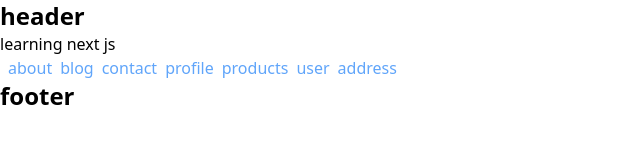
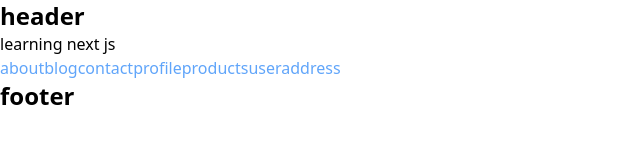
Before and after one commit to talha-fullstackdev/learning-next-js, a Next.js app in the folder learning-nextjs/: page / in a window 1280 px wide. Shown: the top 160 px of the page, without its empty margins (0-640 px from the left). Built offline with nearby package versions, Linux system fonts and the light colour scheme.

Commit message:
learn active links using usePathName in next js

```diff
--- a/learning-nextjs/src/app/page.js
+++ b/learning-nextjs/src/app/page.js
@@ -1,16 +1,49 @@
+"use client"
 import Link from "next/link";
+import { usePathname } from "next/navigation";
 export default function Home() {
-  const linkStyles = "ml-2 text-blue-400 hover:underline hover:underline-offset-4"
+  const pathName = usePathname()
+  const linkStyles =
+    "ml-2 text-blue-400 hover:underline hover:underline-offset-4";
+  const linksData = [
+    {
+      name: "about",
+      href: "/about",
+    },
+    {
+      name: "blog",
+      href: "/blog",
+    },
+    {
+      name: "contact",
+      href: "/contact",
+    },
+    {
+      name: "profile",
+      href: "/profile",
+    },
+    {
+      name: "products",
+      href: "/products",
+    },
+    {
+      name: "user",
+      href: "/user",
+    },
+    {
+      name: "address",
+      href: "/address/city",
+    },
+  ];
   return (
-    <div className="">
-    <h1>learning next js</h1>
-    <Link className={linkStyles} href="/about">about</Link>
-    <Link className={linkStyles} href="/blog">blog</Link>
-    <Link className={linkStyles} href="/contact">contact</Link>
-    <Link className={linkStyles} href="/profile">profile</Link>
-    <Link className={linkStyles} href="/products">products</Link>
-    <Link className={linkStyles} href="/user">user</Link>
-    <Link className={linkStyles} href="/address/city">address</Link>
-    </div>
+    <>
+      <h1>learning next js</h1>
+        {linksData.map((link)=>{
+          const isActive = pathName.startsWith(link.href)
+          return(
+            <Link className={`${isActive?"text-red-500":"text-blue-400"}`} key={link.name} href={link.href}>{link.name}</Link>
+          )
+        })}
+    </>
   );
 }
```
